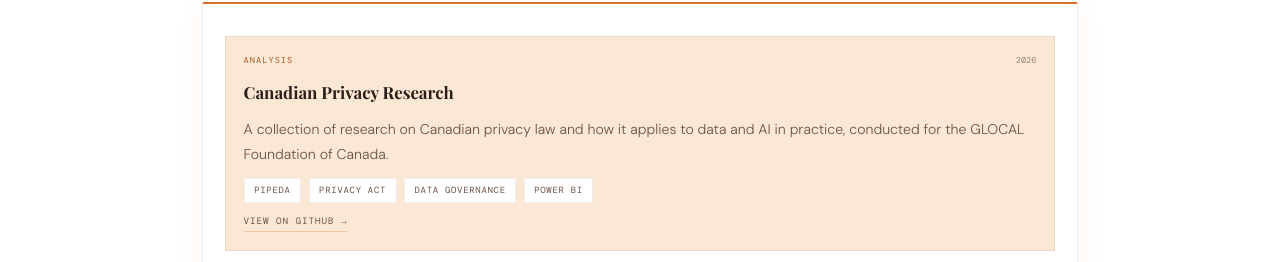
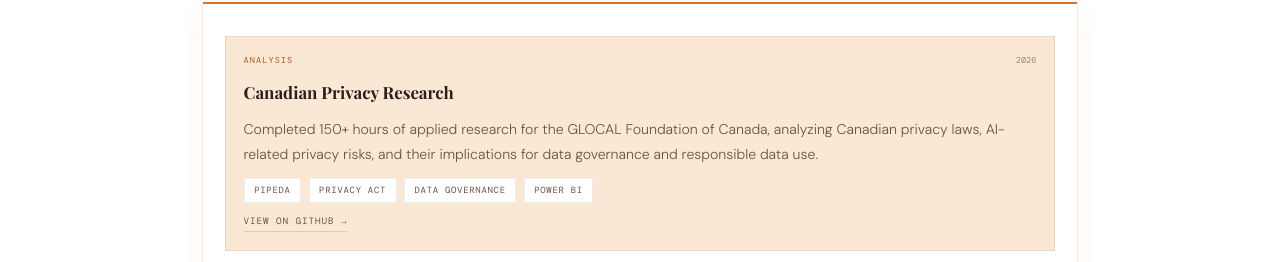
Before and after one commit to evaxdata/evaxdata.github.io, a plain HTML site: page index.html in a window 1280 px wide. Shown: the part 489-751 px from the top of the page. Drawn offline with nearby package versions, Linux system fonts and the light colour scheme.

Commit message:
Update index.html

```diff
--- a/index.html
+++ b/index.html
@@ -506,7 +506,7 @@
             <span class="year">2026</span>
           </div>
           <h3>Canadian Privacy Research</h3>
-          <p>A collection of research on Canadian privacy law and how it applies to data and AI in practice, conducted for the GLOCAL Foundation of Canada.</p>
+          <p>Completed 150+ hours of applied research for the GLOCAL Foundation of Canada, analyzing Canadian privacy laws, AI-related privacy risks, and their implications for data governance and responsible data use.</p>
           <div class="tags">
             <span class="tag">PIPEDA</span>
             <span class="tag">Privacy Act</span>
```
